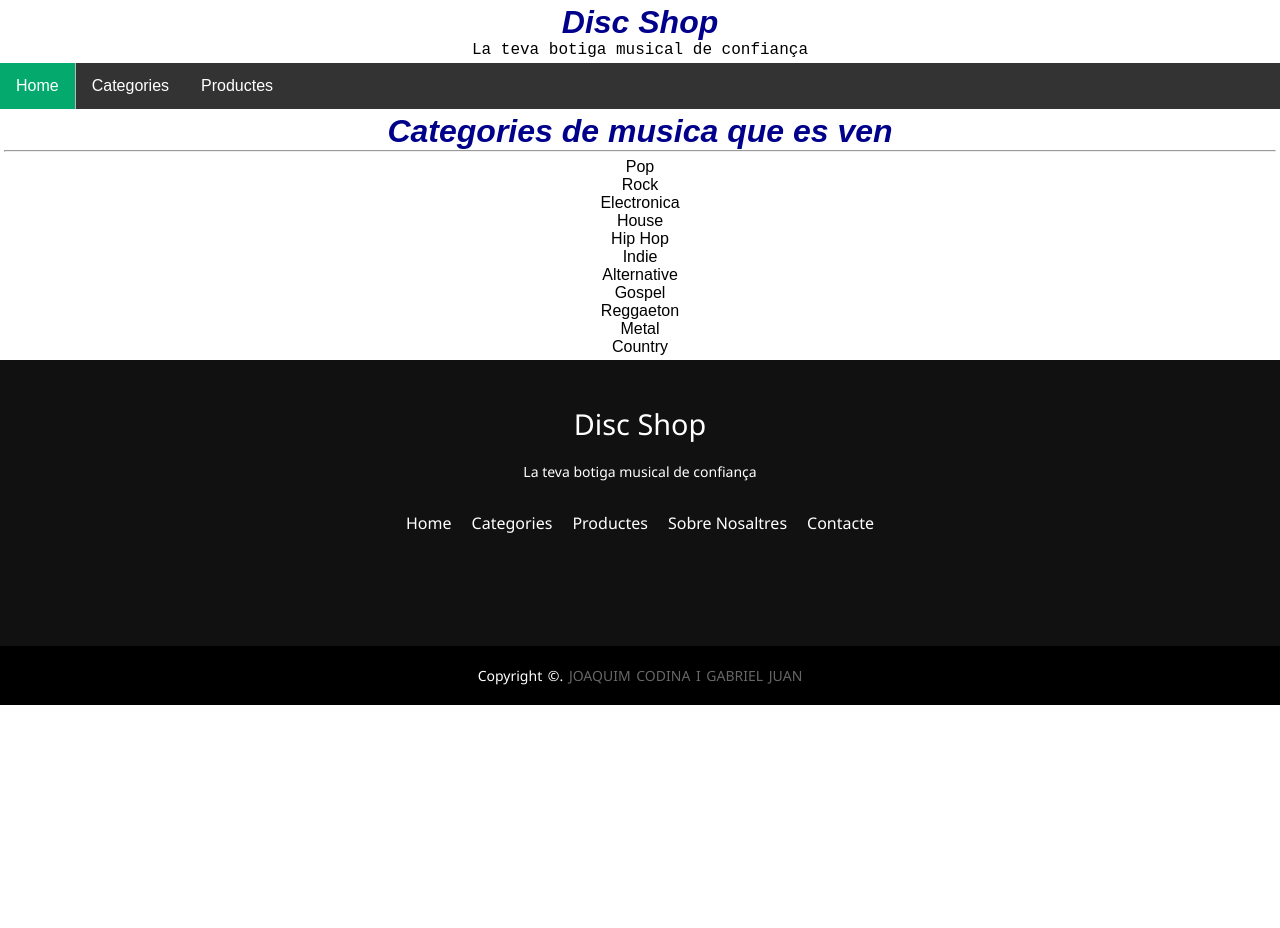
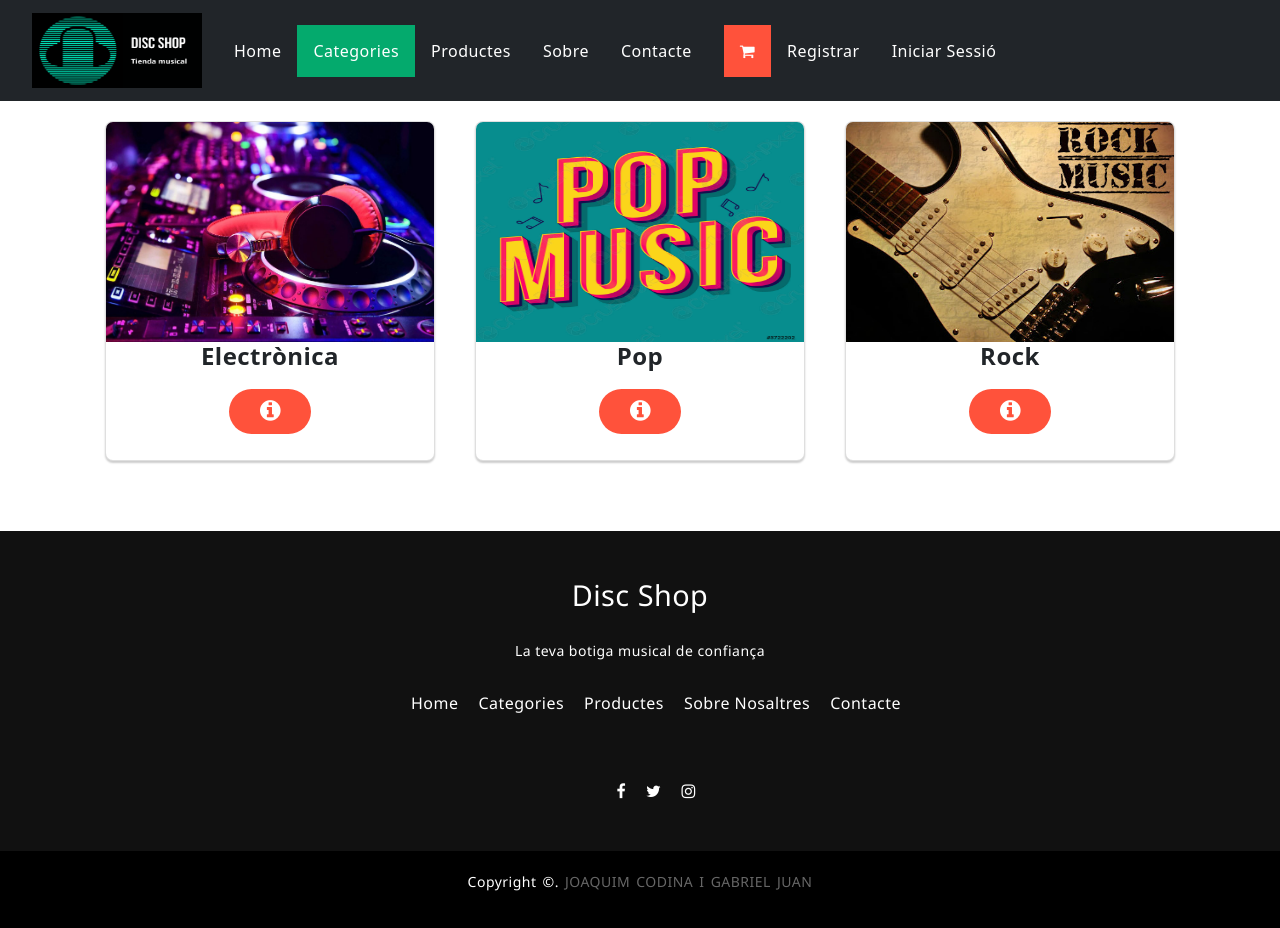
Before and after one commit to joaquimcodina/ProjecteTDIW, a PHP site: page /menu/category_list.html in a window 1280 px wide. Before the commit the page ends 705 px from the top, so only its background shows below. Run offline with PHP 8.4, Linux system fonts and the light colour scheme; some libraries are stand-ins or nearby versions.

Commit message:
Modificar categories, mostra 3 categories d'exemple, en cards, revisar responsive i altres

```diff
--- a/estils/category.css
+++ b/estils/category.css
@@ -1,20 +1,12 @@
-table {
-    text-align: center;
-    margin: 0 auto;
-    border-collapse: collapse;
-}
-.main-content a{
-    color: red;
-    text-decoration: underline;
-}
-table.subject-info, th, td{
-    border: 1px solid black;
+.novetats h2, .mesVenuts h2{
+    display: inline-block;
+    background: #000000;
+    color: #fff;
+    padding: 10px 150px;
+    margin: 10px 0;
 }
 
-table.subject-info td, th{
-    padding: 3px;
-}
-
+/*ESTILS NAVEGADOR*/
 nav {
     list-style-type: none;
     margin: 0;
@@ -23,26 +15,26 @@ nav {
     background-color: #333;
 }
 
-a {
-    float: left;
-    border-right:1px solid #bbb;
+.active{
+    color: springgreen;
+}
+
+.shopping-cart{
+    display: inline-block;
+    background: #ff523b;
+    color: #fff;
+    padding: 5px 20px;
+    transition: background 0.5s;
+}
+
+nav img {
+    width: 170px;
+    height: 75px;
 }
 
 a:last-child {
     border-right: none;
 }
-
-/*nav a {*/
-/*    display: block;*/
-/*    color: white;*/
-/*    text-align: center;*/
-/*    padding: 14px 16px;*/
-/*    text-decoration: none;*/
-/*}*/
-
-/*nav a:hover:not(.active) {*/
-/*    background-color: #111;*/
-/*}*/
 
 .active {
     background-color: #04AA6D;
@@ -53,33 +45,12 @@ a:last-child {
     height: auto;
 }
 
-h1, h2{
-    text-align: center;
-    color:darkblue;
-    font-style: italic;
-}
-
-header > p{
-    text-align: center;
-    font-family: "Courier New";
-}
-
-img{
-    float: left;
-    padding: 0 0 0 10px;
-}
-
-#layout section, #layout header, #layout footer{
+#layout section, #layout header{
     background-color: white;
     margin: 2px;
     padding: 2px;
     text-align: center;
     vertical-align: center;
-}
-
-#layout footer{
-    grid-area: peu;
-    text-align: right;
 }
 
 
@@ -221,3 +192,85 @@ footer{
     opacity: .4;
     font-weight: 200;
 }
+
+/*ESTILS LLISTA CARDS*/
+body{
+    width: 100%;
+    height: 100%;
+    letter-spacing: 0.03em;
+    line-height: 1.6;
+    font-family: 'Open Sans', sans-serif;
+}
+.title{
+    text-align: center;
+    font-size: 40px;
+    color: #6a6a6a;
+    margin-top: 100px;
+    font-weight: 100;
+    font-family: 'Roboto', sans-serif;
+}
+
+.container{
+    width: 100%;
+    max-width: 1200px;
+    height: 430px;
+    display: flex;
+    flex-wrap: wrap;
+    justify-content: center;
+    margin: auto;
+}
+
+.container .card{
+    width: 330px;
+    height: 340px;
+    border-radius: 8px;
+    box-shadow: 0 2px 2px rgba(0, 0, 0, 0.2);
+    overflow: hidden;
+    margin: 20px;
+    text-align: center;
+    transition: all 0.25s;
+}
+
+.container .card:hover{
+    transform: translateY(-15px);
+    box-shadow: 0 12px 16px rgba(0, 0, 0, 0.2);
+}
+
+.container .card img{
+    width: 330px;
+    height: 220px;
+}
+
+.container .card h4{
+    font-weight: 700;
+}
+
+.container .card p{
+    padding: 0 1rem;
+    font-size: 16px;
+    font-weight: 300;
+}
+
+.cotainer .card a{
+    font-weight: 500;
+    text-decoration: none;
+    color: #3498db;
+}
+
+.actions i{
+    font-size: 24px;
+}
+
+.actions .btn{
+    display: inline-block;
+    background: #ff523b;
+    color: #fff;
+    padding: 8px 30px;
+    margin: 10px 0;
+    border-radius: 30px;
+    transition: background 0.5s;
+}
+
+.btn:hover{
+    background: #563434;
+}
--- a/menu/category_list.html
+++ b/menu/category_list.html
@@ -4,56 +4,57 @@
         <meta charset="UTF-8">
         <title>Llista de Categories</title>
         <link rel="stylesheet" href="../estils/category.css">
+        <link rel="stylesheet" href="http://maxcdn.bootstrapcdn.com/font-awesome/4.2.0/css/font-awesome.min.css">
+        <link href="https://cdn.jsdelivr.net/npm/bootstrap@5.1.3/dist/css/bootstrap.min.css" rel="stylesheet" integrity="sha384-1BmE4kWBq78iYhFldvKuhfTAU6auU8tT94WrHftjDbrCEXSU1oBoqyl2QvZ6jIW3" crossorigin="anonymous">
         <script src="../js/jquery-3.6.0.min.js"></script>
         <link rel="icon" href="../img/favicon.ico" type="image/x-icon">
     </head>
     <body>
         <div id="layout">
-            <header>
-                <!-- <a href="https://www.uab.cat/"><img alt="DiscShop" src="img/uab.png" width="100px"></a>-->
-                <h1>Disc Shop</h1>
-                <p>La teva botiga musical de confiança</p>
-            </header>
-            <div class="navbar">
-                <a class="active" href="#home">Home</a>
-                <div class="dropdown">
-                    <button class="dropbtn">Categories
-                        <i class="fa fa-caret-down"></i>
-                    </button>
-                    <div class="dropdown-content">
-                        <a href="#">Pop</a>
-                        <a href="#">Rock</a>
-                        <a href="#">Electronica</a>
-                        <a href="#">Hip Hop</a>
-                        <a href="#">Indie</a>
-                        <a href="#">Alternative</a>
-                        <a href="#">Gospel</a>
-                        <a href="#">Reggaeton</a>
-                        <a href="#">Metal</a>
-                        <a href="#">Country</a>
+            <nav class="navbar navbar-expand-md navbar-dark bg-dark" role="navigation" aria-label="main navigation">
+                <div class="navbar-brand">
+                    <img src="../img/Logo_2.0.png" alt="Icona">
+                    <a role="button" class="navbar-burger burger" aria-label="menu" aria-expanded="false" data-target="navbarBasicExample"><span aria-hidden="true"></span></a>
+                </div>
+                <div class="navbar-brand">
+                    <a href="/" class="nav-link">Home</a>
+                    <a href="../menu/category_list.html" class="nav-link active">Categories</a>
+                    <a href="/menu/product_list.html" class="navbar-item">Productes</a>
+                    <a href="#" class="navbar-item">Sobre</a>
+                    <a href="#" class="navbar-item">Contacte</a>
+                </div>
+                <div class="navbar-collapse">
+                    <a href="#" class="nav-link shopping-cart"><i class="fa fa-shopping-cart"></i></a>
+                    <a href="../menu/form-register.html" class="nav-link">Registrar</a>
+                    <a href="../menu/form-login.html" class="nav-link">Iniciar Sessió</a>
+                </div>
+            </nav>
+            <div class="container">
+                <div class="card">
+                    <img src="../img/categories/electronica.jpg" alt="Electrònica">
+                    <h4>Electrònica</h4>
+                    <div class="actions">
+                        <a href="" class="btn"><i class="fa fa-info-circle"></i></a>
                     </div>
                 </div>
-                <a href="/menu/product_list.html">Productes</a>
+
+                <div class="card">
+                    <img src="../img/categories/pop.jpg" alt="Pop Music">
+                    <h4>Pop</h4>
+                    <div class="actions">
+                        <a href="" class="btn"><i class="fa fa-info-circle"></i></a>
+                    </div>
+                </div>
+
+                <div class="card">
+                    <img src="../img/categories/rock.jpg" alt="Rock Music">
+                    <h4>Rock</h4>
+                    <div class="actions">
+                        <a href="" class="btn"><i class="fa fa-info-circle"></i></a>
+                    </div>
+                </div>
+
             </div>
-            <header>
-                <h1>Categories de musica que es ven</h1>
-                <hr/>
-            </header>
-            <section>
-                <dl>
-                    <dt>Pop</dt>
-                    <dt>Rock</dt>
-                    <dt>Electronica</dt>
-                    <dd>House</dd>
-                    <dt>Hip Hop</dt>
-                    <dt>Indie</dt>
-                    <dt>Alternative</dt>
-                    <dt>Gospel</dt>
-                    <dt>Reggaeton</dt>
-                    <dt>Metal</dt>
-                    <dt>Country</dt>
-                </dl>
-            </section>
         </div>
         <footer>
             <div class="footer-content">
```
